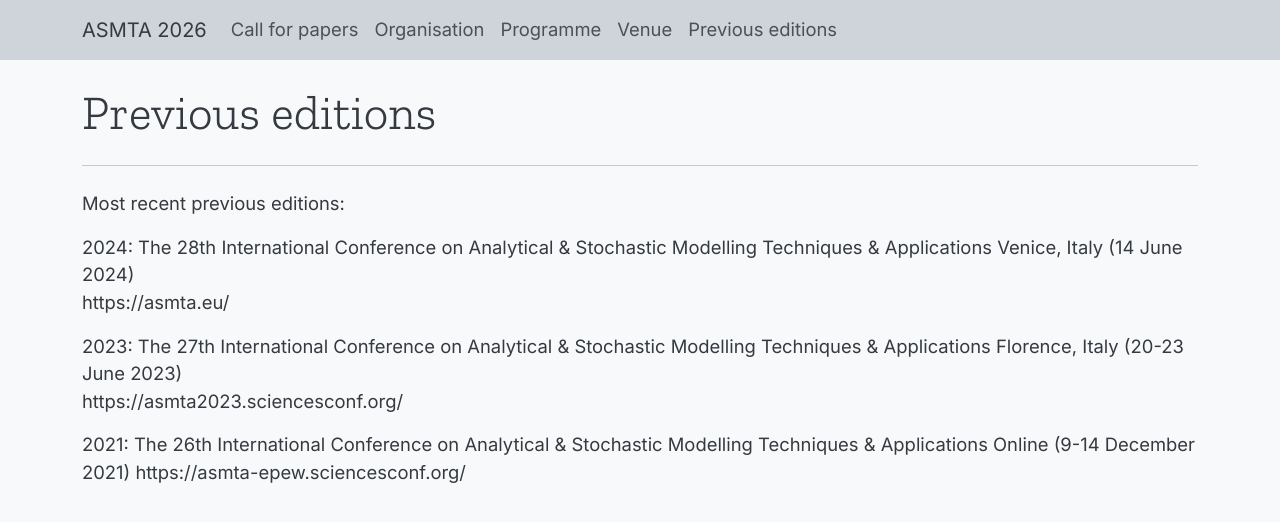
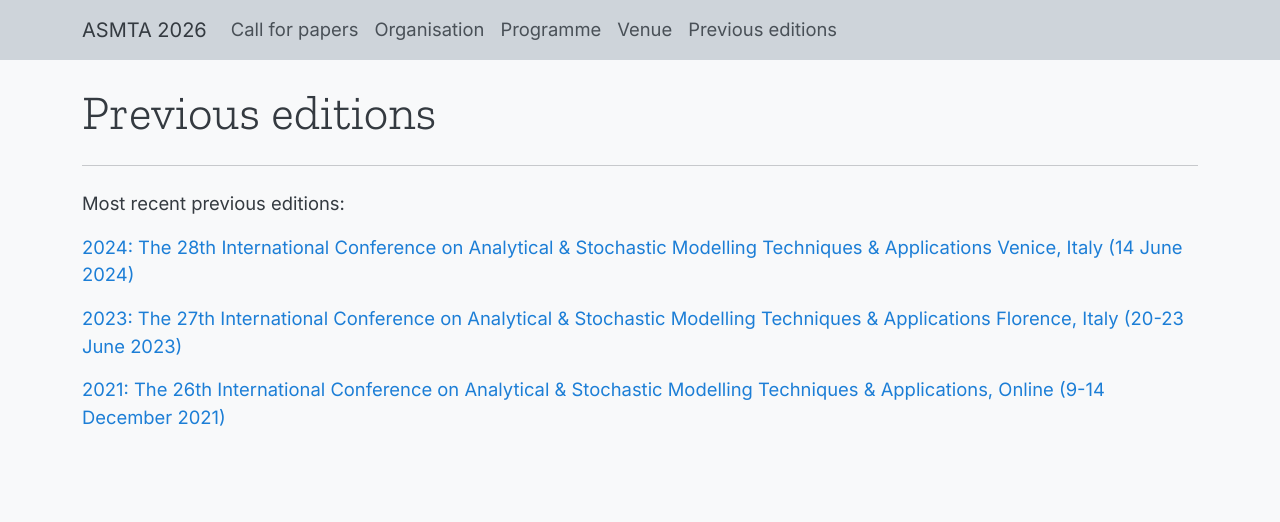
Before and after one commit to asmta/asmta.github.io, a Jekyll site: the page built from previous_editions.md, in a window 1280 px wide. Shown: the top 522 px of the page. Built offline with Jekyll 4.4.1, drawn with Linux system fonts in a browser that asks for light colours; part of the change alters nothing that is shown.

Commit message:
Update previous_editions.md

```diff
--- a/previous_editions.md
+++ b/previous_editions.md
@@ -7,14 +7,8 @@ permalink: /previous_editions/
 
 Most recent previous editions:
 
-2024: The 28th International Conference on Analytical & Stochastic Modelling Techniques & Applications
-Venice, Italy (14 June 2024)
-https://asmta.eu/
+[2024: The 28th International Conference on Analytical & Stochastic Modelling Techniques & Applications Venice, Italy (14 June 2024)](https://asmta.eu/)
 
-2023: The 27th International Conference on Analytical & Stochastic Modelling Techniques & Applications
-Florence, Italy (20-23 June 2023)
-https://asmta2023.sciencesconf.org/
+[2023: The 27th International Conference on Analytical & Stochastic Modelling Techniques & Applications Florence, Italy (20-23 June 2023)](https://asmta2023.sciencesconf.org/)
 
-2021: The 26th International Conference on Analytical & Stochastic Modelling Techniques & Applications
-Online (9-14 December 2021)
-https://asmta-epew.sciencesconf.org/
+[2021: The 26th International Conference on Analytical & Stochastic Modelling Techniques & Applications, Online (9-14 December 2021)](https://asmta-epew.sciencesconf.org/)
```
